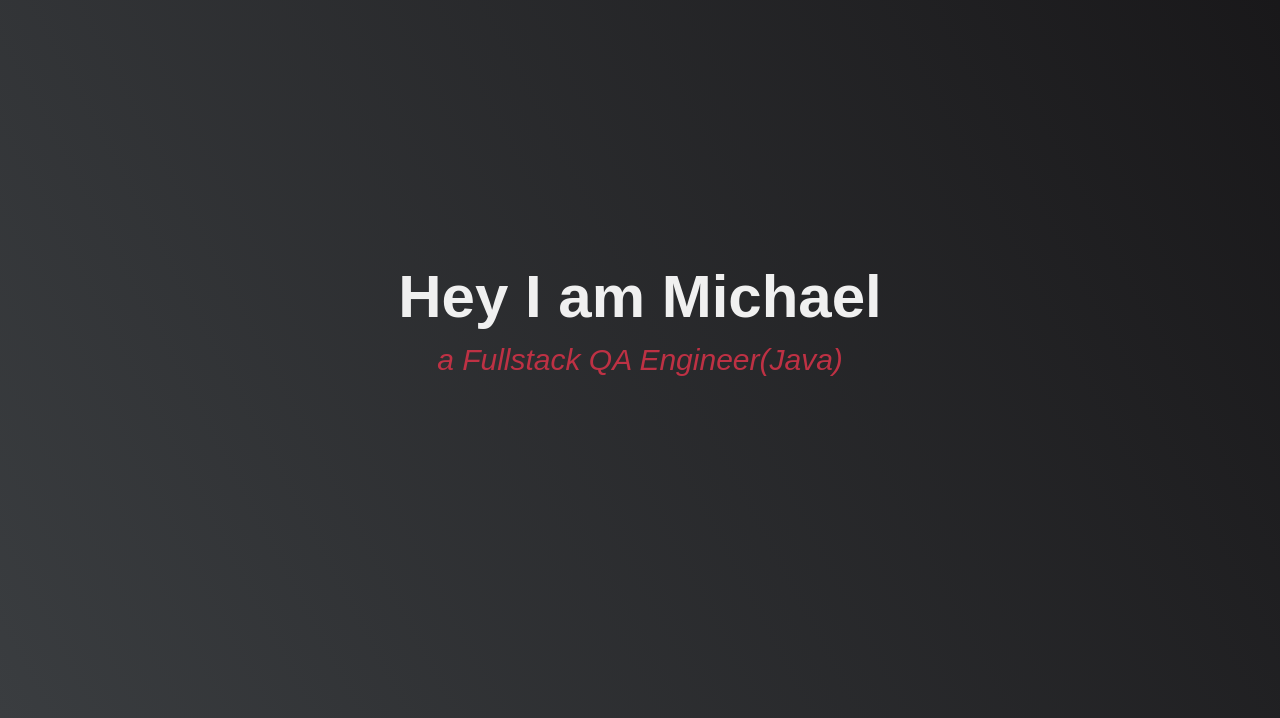
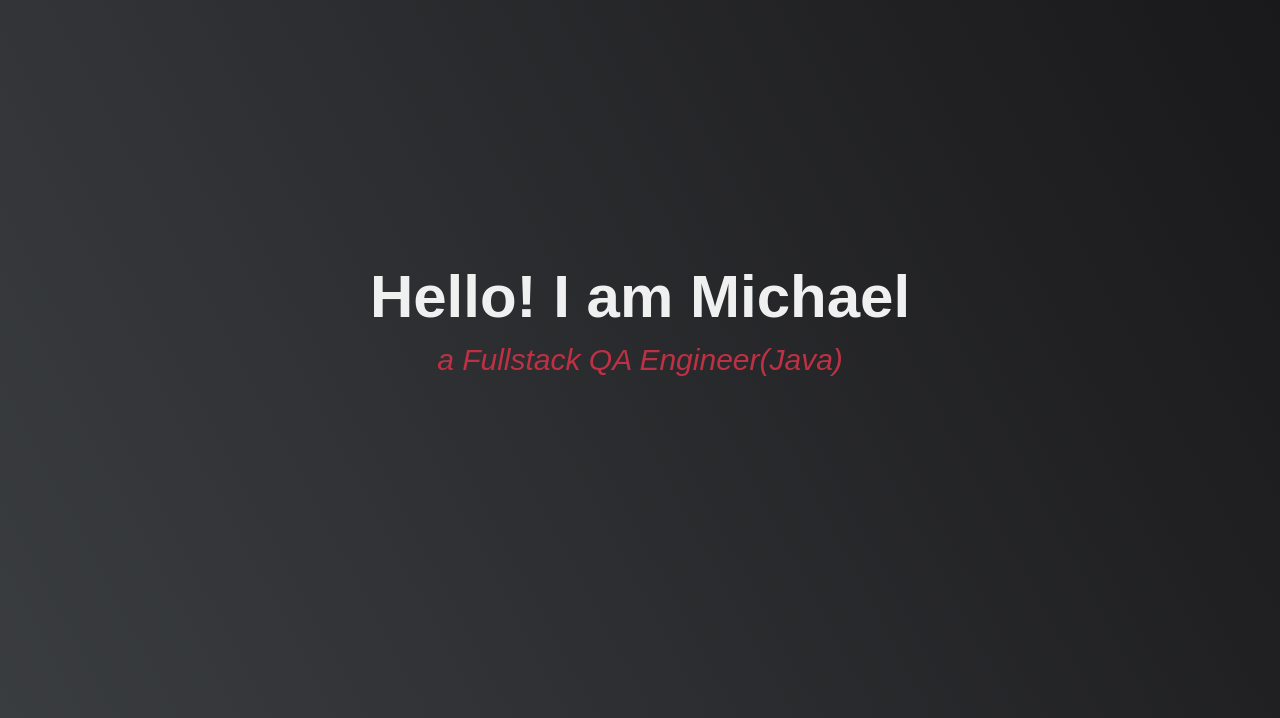
Before and after one commit to RedEkim/nosma, a plain HTML site: page src/index.html in a window 1280 px wide. Shown: the part 82-800 px from the top of the page. Drawn offline with Linux system fonts and the light colour scheme.

Commit message:
updated job

```diff
--- a/src/index.html
+++ b/src/index.html
@@ -26,7 +26,7 @@
         </nav>
     </header>
     <section id="about" class="about">
-        <h1>Hey I am Michael</h1>
+        <h1>Hello! I am Michael</h1>
         <p>a Fullstack QA Engineer(Java)</p>
     </section>
     <section id="work" class="projects-section">
```
